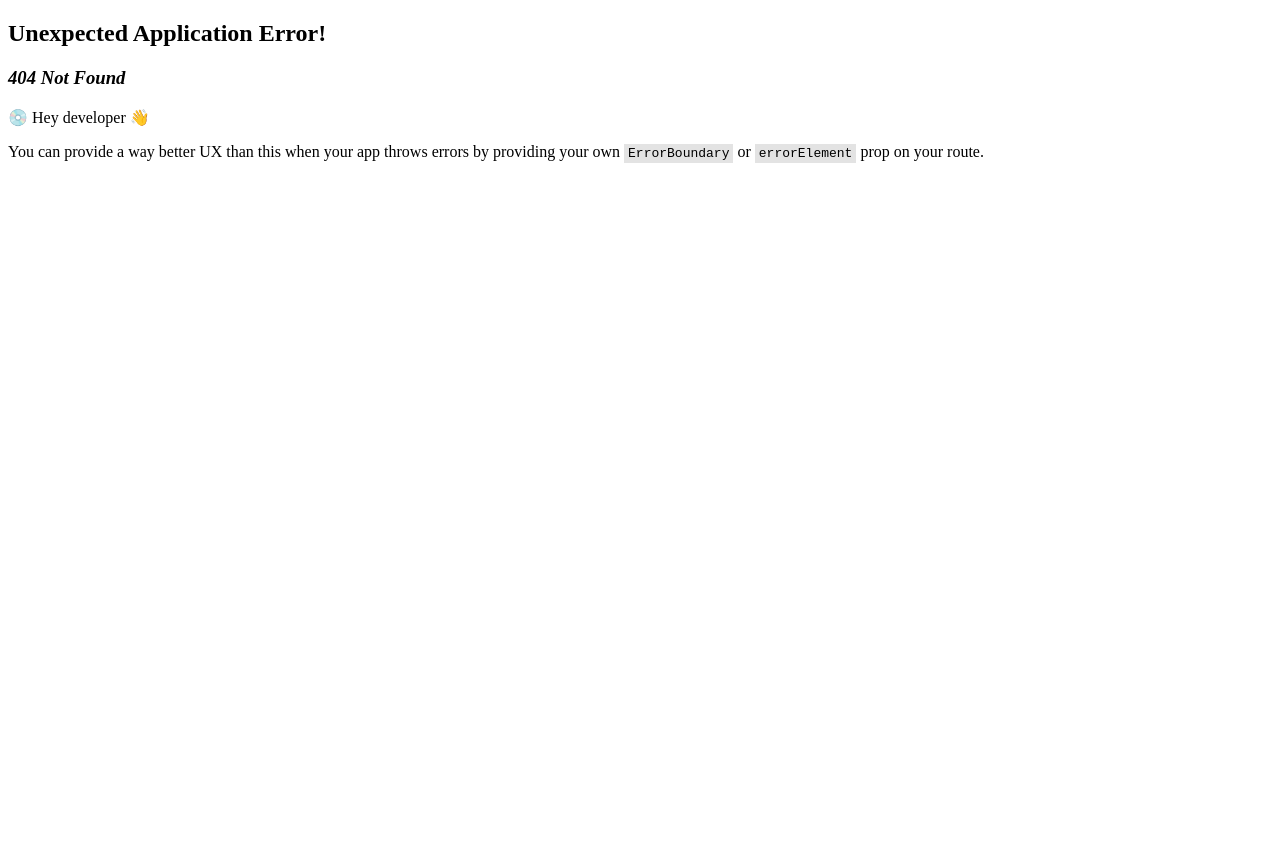
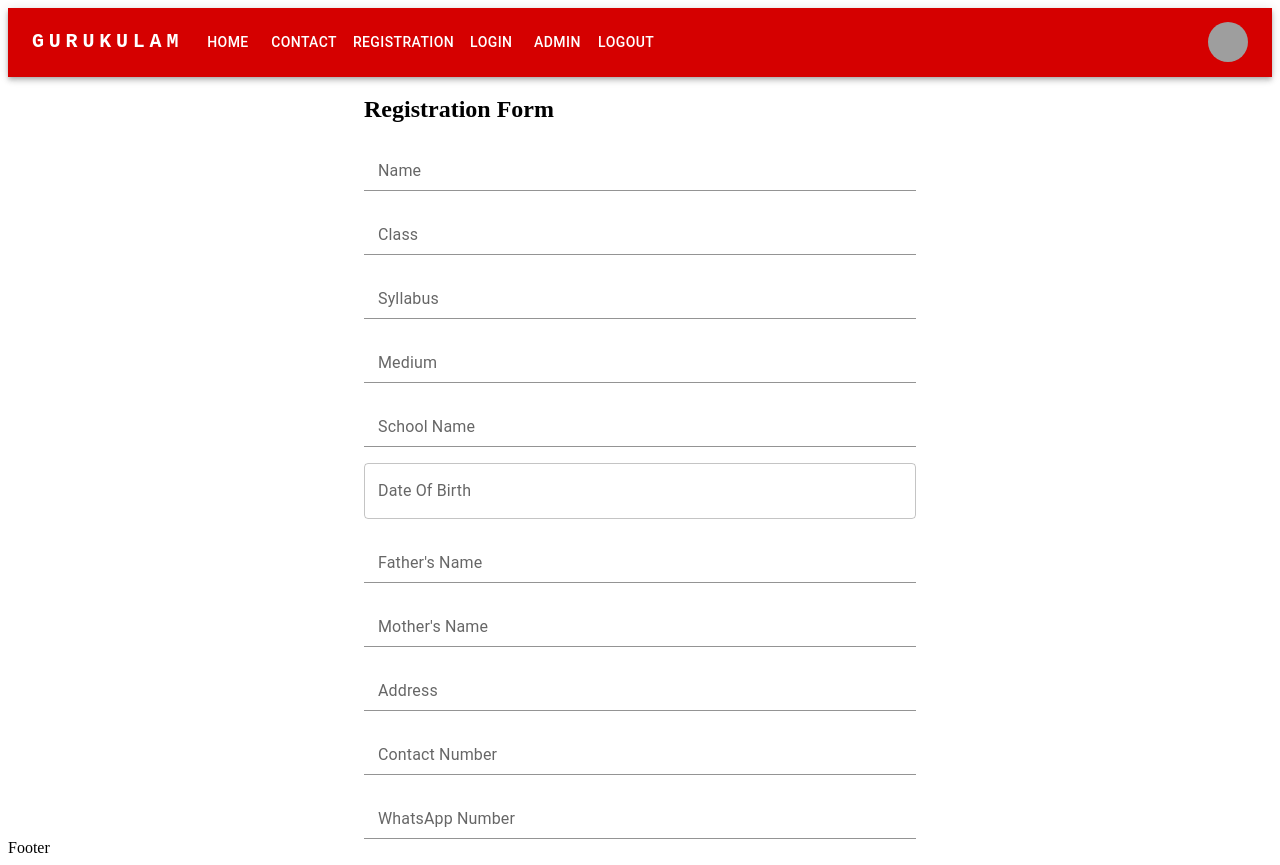
Before and after one commit to adarsh2255-buji/gurukulam, a React (Vite) app in the folder frontend/: page /registration in a window 1280 px wide. Before the commit this address had no page. Before the commit the page ends 800 px from the top, so only its background shows below. Built offline with nearby package versions, Linux system fonts and the light colour scheme; grey boxes are pictures that could not be loaded.

Commit message:
registration from added

```diff
--- a/frontend/package.json
+++ b/frontend/package.json
@@ -14,6 +14,8 @@
     "@emotion/styled": "^11.13.0",
     "@mui/icons-material": "^6.0.2",
     "@mui/material": "^6.0.2",
+    "@mui/x-date-pickers": "^7.16.0",
+    "dayjs": "^1.11.13",
     "react": "^18.3.1",
     "react-dom": "^18.3.1",
     "react-router-dom": "^6.26.1"
--- a/frontend/src/Components/Header.jsx
+++ b/frontend/src/Components/Header.jsx
@@ -11,11 +11,20 @@ import Button from '@mui/material/Button';
 import Tooltip from '@mui/material/Tooltip';
 import MenuItem from '@mui/material/MenuItem';
 import AdbIcon from '@mui/icons-material/Adb';
+import { Link as RouterLink } from 'react-router-dom'
 import { useState } from 'react';
+import Registration from './Registration';
 
 
 
-const pages = ['HOME', 'REGISTRATION', 'LOGIN', 'ADMIN', 'ABOUT', 'CONTACT','LOGOUT' ]
+const pages = [
+  {name: 'HOME', path: '/'},
+  {name: 'CONTACT', path: '/contact'},
+  {name: 'REGISTRATION', path: '/registration'},
+  {name: 'LOGIN',path:'/login'},
+  {name: 'ADMIN',path:'/logout'},
+  {name: 'LOGOUT', path: '/logout'}]
+
 const Header = () => {
 
     const [anchorElNav, setAnchorElNav] = useState(null);
@@ -36,10 +45,10 @@ const Header = () => {
 
   return (
     <>
-     <AppBar position="static" style={{ background: '#d50000' }} >
+     <AppBar position="static" sx={{background: '#d50000'}} >
       <Container maxWidth="xl">
         <Toolbar disableGutters>
-          <AdbIcon sx={{ display: { xs: 'none', md: 'flex' }, mr: 1 }} />
+          <AdbIcon sx={{ display: { xs: 'none', md: 'none' }, mr: 1 }} />
           <Typography
             variant="h6"
             noWrap
@@ -86,8 +95,8 @@ const Header = () => {
               sx={{ display: { xs: 'block', md: 'none' } }}
             >
               {pages.map((page) => (
-                <MenuItem key={page} onClick={handleCloseNavMenu}>
-                  <Typography sx={{ textAlign: 'center' }}>{page}</Typography>
+                <MenuItem key={page.name} onClick={handleCloseNavMenu}>
+                  <Typography sx={{ textAlign: 'center' }} component={RouterLink} to={page.path}>{page.name}</Typography>
                 </MenuItem>
               ))}
             </Menu>
@@ -109,16 +118,18 @@ const Header = () => {
               textDecoration: 'none',
             }}
           >
-            LOGO
+            GURUKULAM
           </Typography>
           <Box sx={{ flexGrow: 1, display: { xs: 'none', md: 'flex' } }}>
             {pages.map((page) => (
               <Button
-                key={page}
+                key={page.name}
+                component={RouterLink}
+                to={page.path}
                 onClick={handleCloseNavMenu}
                 sx={{ my: 2, color: 'white', display: 'block' }}
               >
-                {page}
+                {page.name}
               </Button>
             ))}
           </Box>
--- a/frontend/src/Components/Registration.jsx
+++ b/frontend/src/Components/Registration.jsx
@@ -1,8 +1,64 @@
 import React from 'react'
-
+import Container from '@mui/material/Container'
+import { Box, FormControl, Input, InputLabel } from '@mui/material'
+import { AdapterDayjs } from '@mui/x-date-pickers/AdapterDayjs';
+import { LocalizationProvider } from '@mui/x-date-pickers/LocalizationProvider';
+import { DatePicker } from '@mui/x-date-pickers/DatePicker';
+import { DemoContainer } from '@mui/x-date-pickers/internals/demo';
 const Registration = () => {
   return (
-    <div>Registration</div>
+    <>
+    <Container maxWidth="sm">
+      <h2>Registration Form</h2>
+      <Box sx={{display:'flex', flexDirection:'column', gap:'1rem'}}>
+        <FormControl>
+          <InputLabel>Name</InputLabel>
+          <Input />
+        </FormControl>
+        <FormControl>
+          <InputLabel>Class</InputLabel>
+          <Input />
+        </FormControl>
+        <FormControl>
+          <InputLabel>Syllabus</InputLabel>
+          <Input />
+        </FormControl>
+        <FormControl>
+          <InputLabel>Medium</InputLabel>
+          <Input />
+        </FormControl>
+        <FormControl>
+          <InputLabel>School Name</InputLabel>
+          <Input />
+        </FormControl>
+        <FormControl>
+        <LocalizationProvider dateAdapter={AdapterDayjs}>
+          <DatePicker label="Date Of Birth" />
+          </LocalizationProvider>
+        </FormControl>
+        <FormControl>
+          <InputLabel>Father's Name</InputLabel>
+          <Input />
+        </FormControl>
+        <FormControl>
+          <InputLabel>Mother's Name</InputLabel>
+          <Input />
+        </FormControl>
+        <FormControl>
+          <InputLabel>Address</InputLabel>
+          <Input />
+        </FormControl>
+        <FormControl>
+          <InputLabel>Contact Number</InputLabel>
+          <Input />
+        </FormControl>
+        <FormControl>
+          <InputLabel>WhatsApp Number</InputLabel>
+          <Input />
+        </FormControl>
+      </Box>
+    </Container>
+    </>
   )
 }
 
--- a/frontend/src/main.jsx
+++ b/frontend/src/main.jsx
@@ -2,13 +2,17 @@ import { StrictMode } from 'react'
 import { createRoot } from 'react-dom/client'
 import Root from './Components/Root'
 import {createBrowserRouter, RouterProvider } from 'react-router-dom'
+import Registration from './Components/Registration'
 
 
 const router = createBrowserRouter([
   {
     path: '/',
     element : <Root />,
-    children :[]
+    children :[{
+      path: '/registration',
+      element: <Registration />,
+    }]
   }
 ])
 
```
Also changed, not shown: 1 other file (tests, documents, lock files or other folders).
